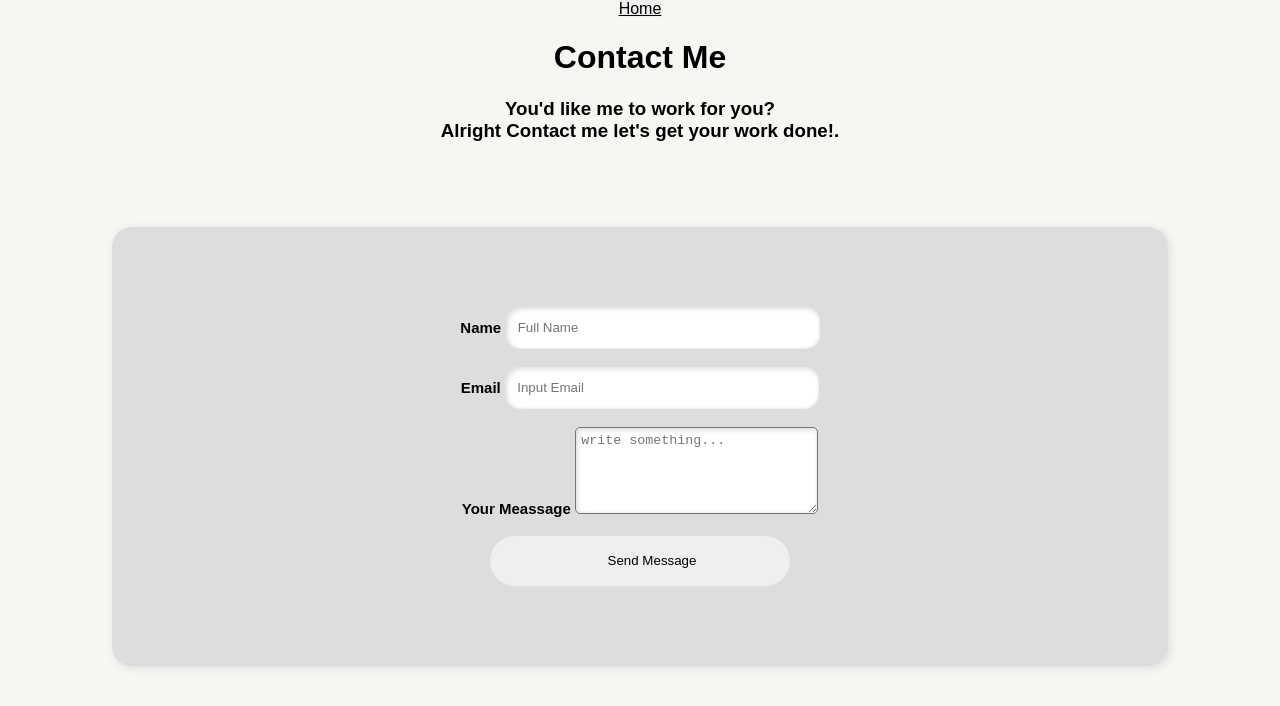
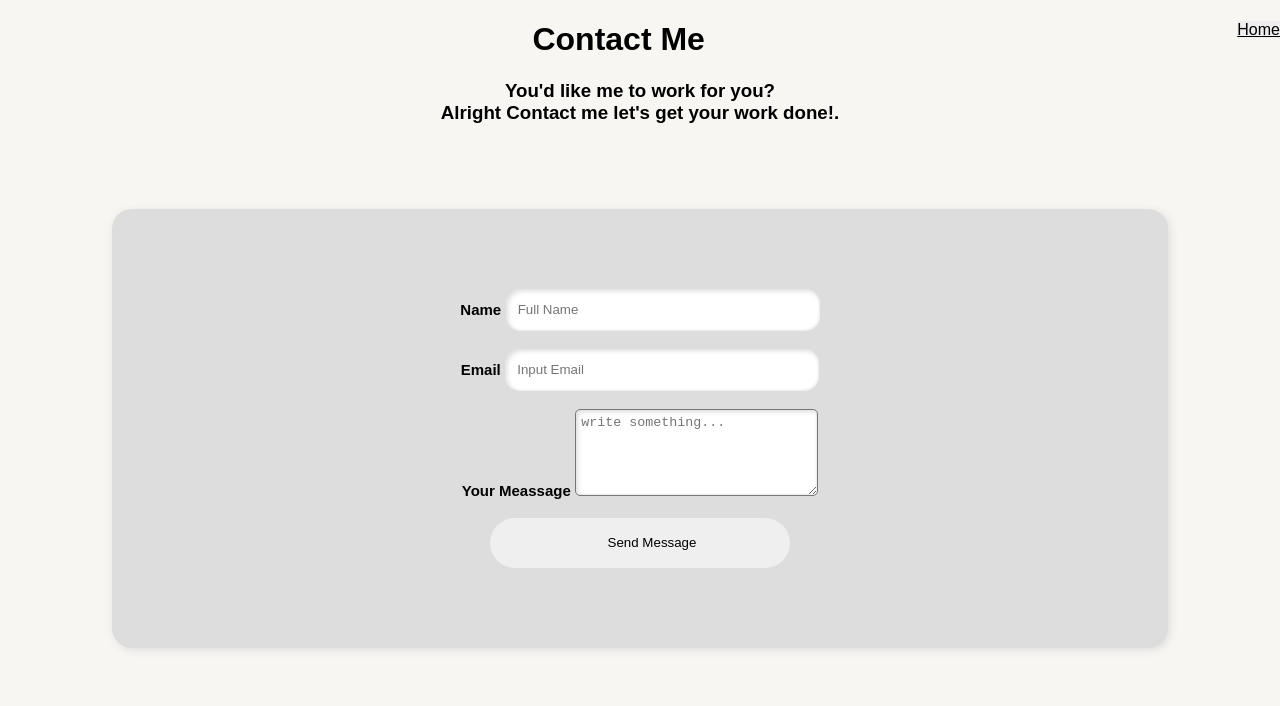
Before and after one commit to Erysmal/Emmanuel-s-cv, a plain HTML site: page Contact.html in a window 1280 px wide. Drawn offline with Linux system fonts and the light colour scheme.

Commit message:
update style.css

```diff
--- a/style.css
+++ b/style.css
@@ -66,7 +66,11 @@ box-shadow:1px 1px 6px;
 }
 
 /***********Conatact*********/
-
+ .navbar {
+   text-decoration:none;
+   color:black;
+   float:right;
+ }
 .login {
   max-width:70%;
   background-color:#ddd;
```
